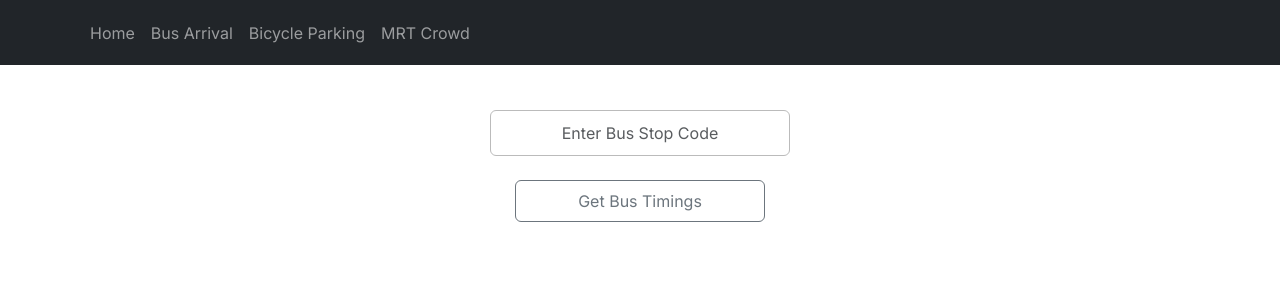
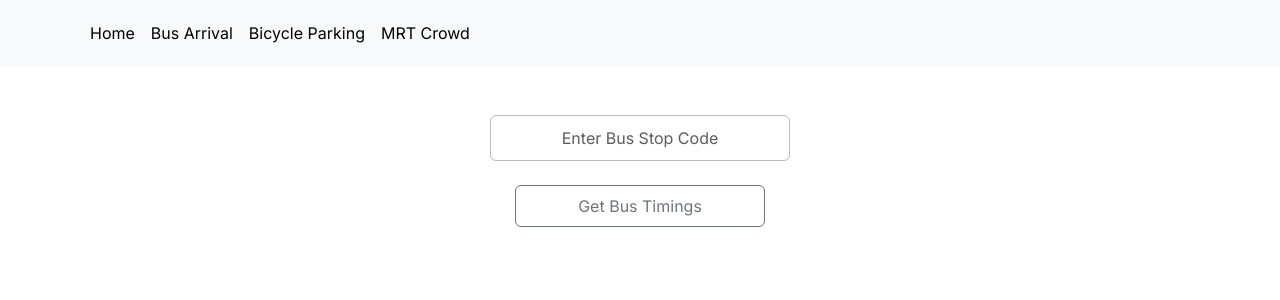
Before and after one commit to BryanFrFr/CSS-Proj, a Next.js app: page /bus in a window 1280 px wide. Shown: the top 300 px of the page. Built offline with nearby package versions, Linux system fonts and the light colour scheme.

Commit message:
updated /bus/paje.jsx

```diff
--- a/app/bus/page.jsx
+++ b/app/bus/page.jsx
@@ -10,7 +10,7 @@ import styles from './page.module.css';
 import { Row } from 'react-bootstrap';
 import Stack from 'react-bootstrap/Stack';
 import Image from 'react-bootstrap/Image';
-import Card from 'react-bootstrap/Card';
+import Col from 'react-bootstrap/Col';
 
 
 const fetcher = (...args) => fetch(...args).then((res) => res.json());
@@ -58,19 +58,17 @@ export default function BusTimings() {
   }
 
   function DisplayBusLoad(BusLoad) {
-    if (BusLoad === "") {
-      return ("")
-    } else if (BusLoad === 'SEA') {
+    if (BusLoad === 'SEA') {
       return (
-        <Card style={{ backgroundColor: '#008000', height: '10px', width: '10px' }}></Card>
+        <div style={{ backgroundColor: '#008000', height: '10px', width: '10px', borderRadius: '50px' }}></div>
       );
     } else if (BusLoad === 'SDA') {
       return (
-        <Card style={{ backgroundColor: '#f6c226', height: '10px', width: '10px' }}></Card>
+        <div style={{ backgroundColor: '#f6c226', height: '10px', width: '10px', borderRadius: '50px' }}></div>
       );
     } else {
       return (
-        <Card style={{ backgroundColor: '#ff0000', height: '10px', width: '10px' }}></Card>
+        <div style={{ backgroundColor: '#ff0000', height: '10px', width: '10px', borderRadius: '50px' }}></div>
       )
     }
   }
@@ -85,7 +83,7 @@ export default function BusTimings() {
 
   return (
     <div>
-      <Stack gap={4}>
+      <Stack gap={4} style={{ marginTop: "20px"}}>
         <Row className="d-flex justify-content-center">
           <Form.Control
             className={styles.input}
@@ -105,13 +103,12 @@ export default function BusTimings() {
       {isButtonClicked && (
         <>
           {isLoading ? (
-            console.log(data),
             <Spinner animation="border" role="status" className="d-flex justify-content-center">
               <span className="visually-hidden">Loading...</span>
             </Spinner>
           ) : error ? (
             <h1>Error loading bus arrival data: {error.message}</h1>
-          ) : (data.Services !== undefined && data.Services.length === 5) ? (
+          ) : (data.Services !== undefined && data.BusStopCode.length === 5 && data.Services.length > 0) ? (
             <div>
               <h1>Bus Arrival Information</h1>
               <Table bordered>
@@ -127,11 +124,11 @@ export default function BusTimings() {
                     <React.Fragment key={service.ServiceNo}>
                       <tr>
                         <td style={{ textAlign: 'center' }}>{service.ServiceNo}</td>
-                        {service.NextBus === "" ? (
-                          <td>-</td>
-                        ) : ( <td>
+
+                        <td>
+                          {service.NextBus.EstimatedArrival !== '' ? (
                             <Container style={{ display: 'flex', alignItems: 'center', justifyContent: 'center' }}>
-                            <div style={{ marginRight: '25px', width: '10px'}}>
+                              <div style={{ marginRight: '25px', width: '10px' }}>
                                 {service.NextBus.EstimatedArrival != null ?
                                   CalculateBusArrivalTime(service.NextBus.EstimatedArrival) : "None"}
                               </div>
@@ -139,9 +136,13 @@ export default function BusTimings() {
                               <div style={{ marginRight: '8px', width: '10px' }}>{DisplayBusLoad(service.NextBus.Load)}</div>
                               <div style={{ margin: '5px', width: '10px' }}>{DisplayBusAccessibility(service.NextBus.Feature)}</div>
                             </Container>
+                          ) : (
+                            <div style={{ display: 'flex', alignItems: 'center', justifyContent: 'center' }}>-</div>
+                          )}
                         </td>
-                        )}
+
                         <td>
+                          {service.NextBus2.EstimatedArrival !== '' ? (
                             <Container style={{ display: 'flex', alignItems: 'center', justifyContent: 'center' }}>
                               <div style={{ marginRight: '25px', width: '10px' }}>
                                 {service.NextBus.EstimatedArrival != null ?
@@ -151,6 +152,9 @@ export default function BusTimings() {
                               <div style={{ marginRight: '8px', width: '10px' }}>{DisplayBusLoad(service.NextBus2.Load)}</div>
                               <div style={{ margin: '5px', width: '10px' }}>{DisplayBusAccessibility(service.NextBus2.Feature)}</div>
                             </Container>
+                          ) : (
+                            <div style={{ display: 'flex', alignItems: 'center', justifyContent: 'center' }}>-</div>
+                          )}
                         </td>
                       </tr>
                     </React.Fragment>
--- a/app/ui/Navbar.jsx
+++ b/app/ui/Navbar.jsx
@@ -5,13 +5,13 @@ import Navbar from 'react-bootstrap/Navbar';
 
 export default function NavigationBar() {
   return (
-    <Navbar bg="dark" data-bs-theme="dark" style={{ marginBottom: "15px", height: "65px"}}>
+    <Navbar className="bg-body-tertiary" style={{height: "65px"}}>
       <Container>
         <Nav className="me-auto">
-          <Nav.Link href="/">Home</Nav.Link>
-          <Nav.Link href="/bus">Bus Arrival</Nav.Link>
-          <Nav.Link href="/bicycle">Bicycle Parking</Nav.Link>
-          <Nav.Link href="/MRT">MRT Crowd</Nav.Link>
+          <Nav.Link href="/" style={{color: '#000000'}}>Home</Nav.Link>
+          <Nav.Link href="/bus" style={{color: '#000000'}}>Bus Arrival</Nav.Link>
+          <Nav.Link href="/bicycle" style={{color: '#000000'}}>Bicycle Parking</Nav.Link>
+          <Nav.Link href="/MRT" style={{color: '#000000'}}>MRT Crowd</Nav.Link>
         </Nav>
       </Container>
     </Navbar>
```
Lines whose indentation alone changed are shown as unchanged.
